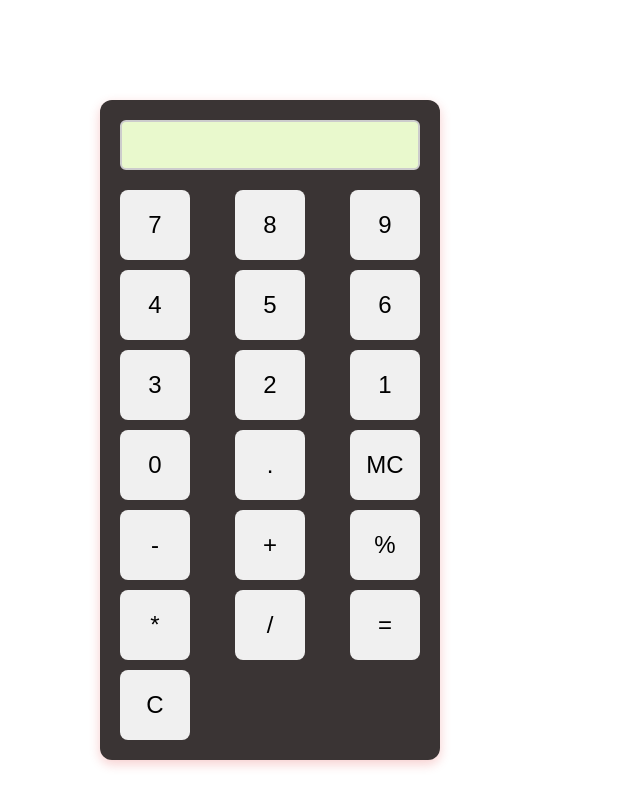
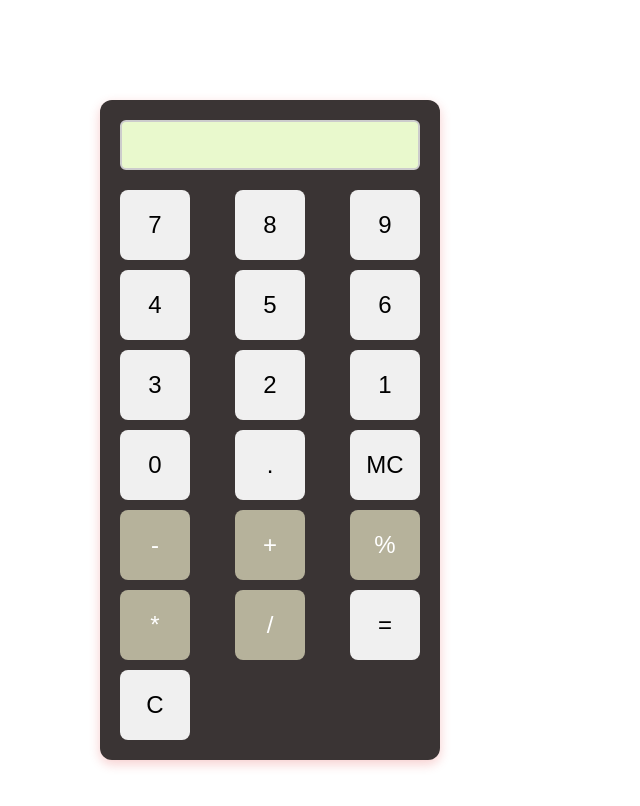
Before and after one commit to Tejas-63/calculator, a plain HTML site: page index.html in a window 1280 px wide. Shown: the whole page, without its empty margins (0-640 px from the left). Drawn offline with Linux system fonts and the light colour scheme.

Commit message:
apply a css on opretors buttons

```diff
--- a/index.html
+++ b/index.html
@@ -54,6 +54,10 @@
         border-radius: 8px;
 
      }
+     .operator {
+        background-color: #b6b29b;
+        color: white;
+    }
     </style>
 </head>
 <body>
@@ -83,9 +87,9 @@
              <button class="button operator">*</button>
 
              <button class="button operator">/</button>
-             <button class="button equals" >=</button>
 
-             <button class="button clear">C</button>
+               <button class="button equals" >=</button>
+               <button class="button clear">C</button>
 
 
        </div>
```
